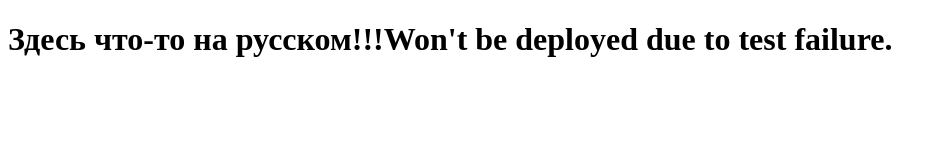
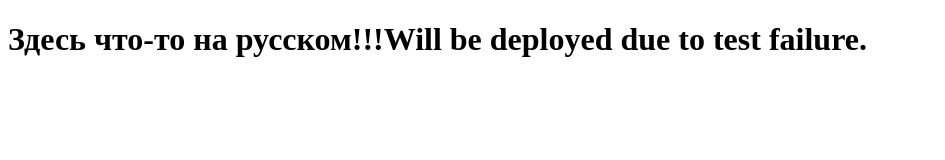
Before and after one commit to Donchick/sandbox, a website: page index.html in a window 1280 px wide. Shown: the whole page, without its empty margins (0-945 px from the left). Drawn offline with Linux system fonts and the light colour scheme.

Commit message:
experiment: try to deploy with passing test

```diff
--- a/index.html
+++ b/index.html
@@ -5,6 +5,6 @@
   <title>Hello from Donat's sandbox</title>
 </head>
 <body>
-<h1>Здесь что-то на русском!!!Won't be deployed due to test failure.</h1>
+<h1>Здесь что-то на русском!!!Will be deployed due to test failure.</h1>
 </body>
 </html>
```
Also changed, not shown: test/sample-test.js (+1 -1 lines).
